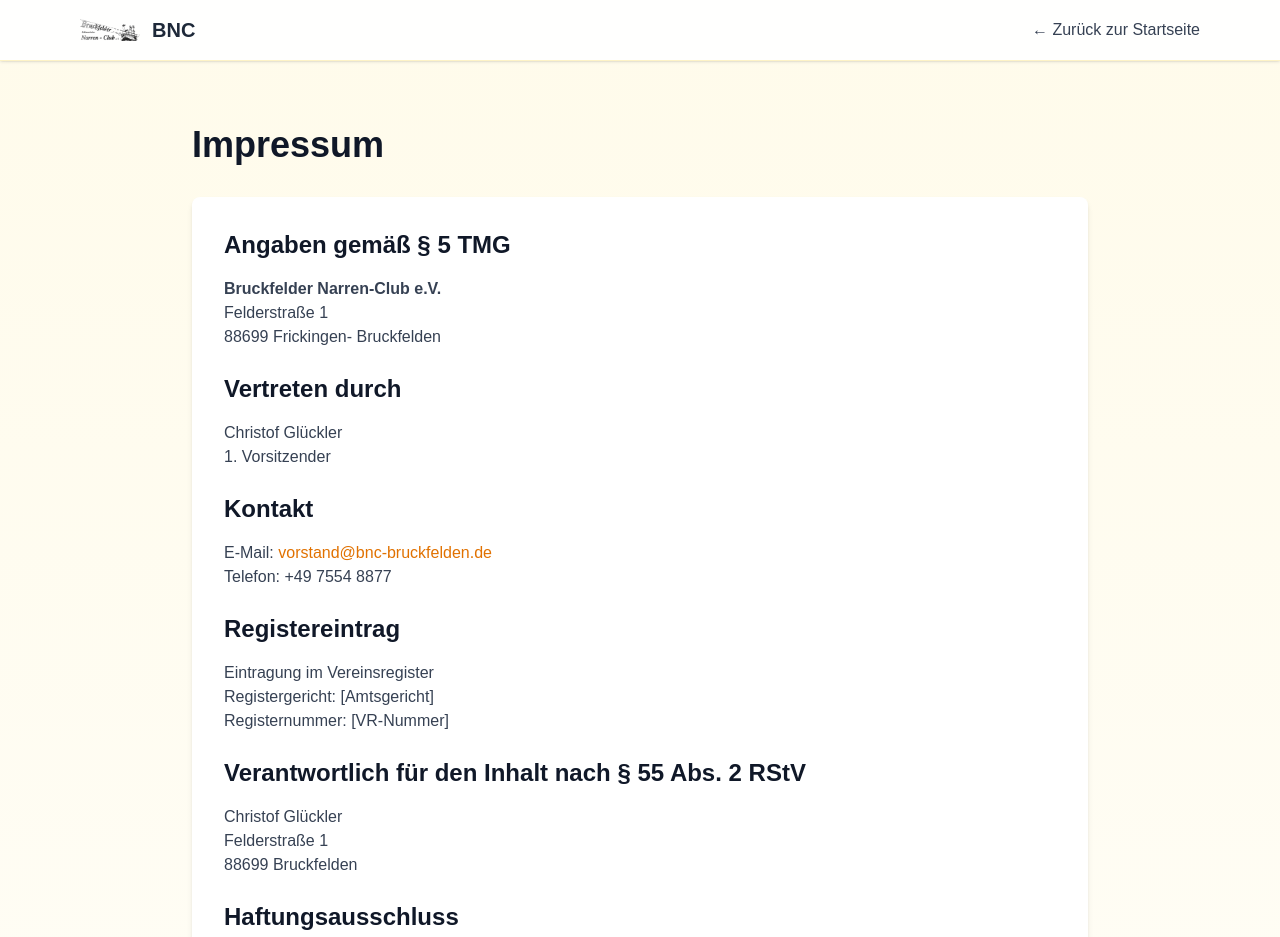
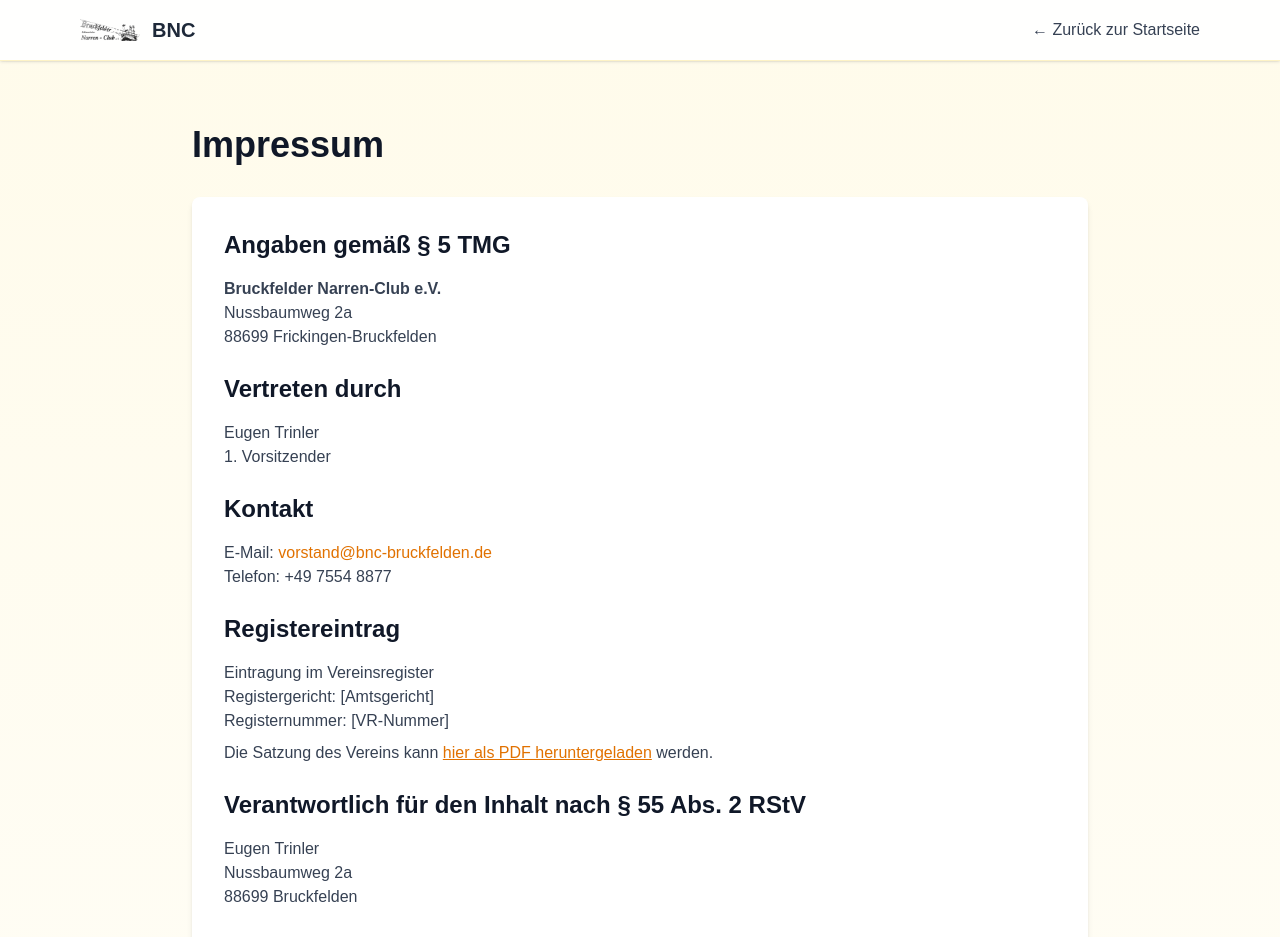
Before and after one commit to futurekind/bnc-website, a Next.js app: page /impressum in a window 1280 px wide. Shown: the top 937 px of the page. Built offline with nearby package versions, Linux system fonts and the light colour scheme.

Commit message:
feat: update Impressum details and add link to Satzung PDF in footer

```diff
--- a/app/impressum/page.tsx
+++ b/app/impressum/page.tsx
@@ -44,9 +44,9 @@ export default function Impressum() {
               <p className="text-gray-700">
                 <strong>Bruckfelder Narren-Club e.V.</strong>
                 <br />
-                Felderstraße 1
+                Nussbaumweg 2a
                 <br />
-                88699 Frickingen- Bruckfelden
+                88699 Frickingen-Bruckfelden
               </p>
             </section>
 
@@ -55,7 +55,7 @@ export default function Impressum() {
                 Vertreten durch
               </h2>
               <p className="text-gray-700">
-                Christof Glückler
+                Eugen Trinler
                 <br />
                 1. Vorsitzender
               </p>
@@ -87,6 +87,18 @@ export default function Impressum() {
                 <br />
                 Registernummer: [VR-Nummer]
               </p>
+              <p className="text-gray-700 mt-2">
+                Die Satzung des Vereins kann{" "}
+                <a
+                  href="/satzung.pdf"
+                  target="_blank"
+                  rel="noopener noreferrer"
+                  className="text-amber-600 hover:text-amber-700 underline"
+                >
+                  hier als PDF heruntergeladen
+                </a>{" "}
+                werden.
+              </p>
             </section>
 
             <section>
@@ -94,9 +106,9 @@ export default function Impressum() {
                 Verantwortlich für den Inhalt nach § 55 Abs. 2 RStV
               </h2>
               <p className="text-gray-700">
-                Christof Glückler
+                Eugen Trinler
                 <br />
-                Felderstraße 1
+                Nussbaumweg 2a
                 <br />
                 88699 Bruckfelden
               </p>
--- a/components/Footer.tsx
+++ b/components/Footer.tsx
@@ -11,6 +11,15 @@ export function Footer() {
         >
           Impressum
         </Link>
+        <span className="mx-2">·</span>
+        <a
+          href="/satzung.pdf"
+          target="_blank"
+          rel="noopener noreferrer"
+          className="text-teal-400 hover:text-teal-300 transition-colors"
+        >
+          Satzung (PDF)
+        </a>
       </div>
     </footer>
   );
```
Also changed, not shown: 1 other file (tests, documents, lock files or other folders).
